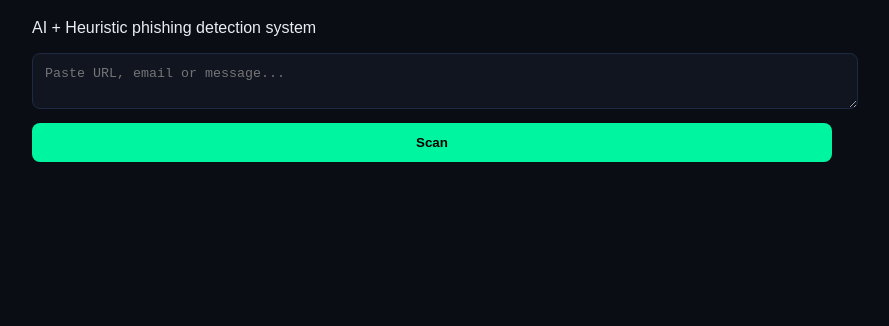
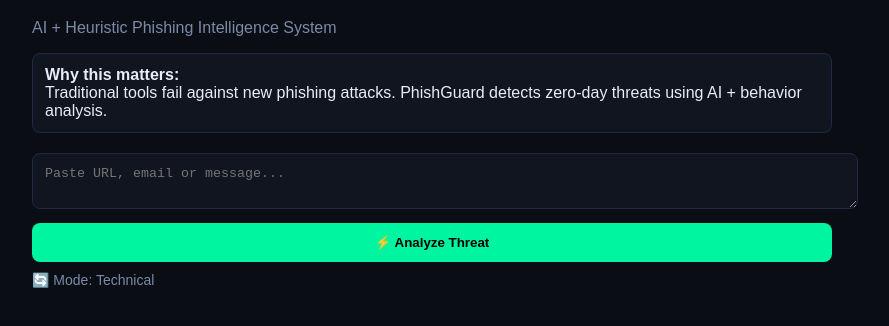
Before and after one commit to UthmanM1/PhishGuard-, a plain HTML site: page index.html in a window 1280 px wide. Shown: the part 118-444 px from the top of the page, without its empty margins (208-1097 px from the left). Drawn offline with Linux system fonts and the light colour scheme.

Commit message:
Update index.html

```diff
--- a/index.html
+++ b/index.html
@@ -1,61 +1,86 @@
 <!DOCTYPE html>
 <html lang="en">
 <head>
-<meta charset="UTF-8" />
-<meta name="viewport" content="width=device-width, initial-scale=1.0"/>
-<title>PhishGuard – AI Phishing Detector</title>
+<meta charset="UTF-8">
+<meta name="viewport" content="width=device-width, initial-scale=1.0">
+<title>PhishGuard</title>
 
 <style>
 body {
-  background: #0a0d14;
-  color: #e8edf5;
-  font-family: Arial;
-  max-width: 800px;
-  margin: auto;
-  padding: 40px 20px;
+  background:#0a0d14;
+  color:#e8edf5;
+  font-family:Arial;
+  max-width:800px;
+  margin:auto;
+  padding:40px 20px;
 }
 
 textarea {
-  width: 100%;
-  padding: 12px;
-  background: #111520;
-  color: white;
-  border: 1px solid #1e2a45;
-  border-radius: 8px;
+  width:100%;
+  padding:12px;
+  background:#111520;
+  color:white;
+  border:1px solid #1e2a45;
+  border-radius:8px;
 }
 
 button {
-  margin-top: 10px;
-  padding: 12px;
-  width: 100%;
-  background: #00f5a0;
-  border: none;
-  border-radius: 8px;
-  font-weight: bold;
-  cursor: pointer;
+  margin-top:10px;
+  padding:12px;
+  width:100%;
+  background:#00f5a0;
+  border:none;
+  border-radius:8px;
+  font-weight:bold;
+  cursor:pointer;
 }
 
 .result {
-  margin-top: 20px;
-  padding: 20px;
-  background: #111520;
-  border-radius: 10px;
+  margin-top:20px;
+  padding:20px;
+  background:#111520;
+  border-radius:10px;
 }
 
+.toggle {
+  margin-top:10px;
+  font-size:14px;
+  color:#7a8ba8;
+  cursor:pointer;
+}
 </style>
 </head>
 
 <body>
 
 <h1>🛡 PhishGuard</h1>
-<p>AI + Heuristic phishing detection system</p>
+<p style="color:#7a8ba8;">
+AI + Heuristic Phishing Intelligence System
+</p>
+
+<div style="margin-bottom:20px; padding:12px; background:#111520; border-radius:8px; border:1px solid #1e2a45;">
+  <strong>Why this matters:</strong><br>
+  Traditional tools fail against new phishing attacks. PhishGuard detects zero-day threats using AI + behavior analysis.
+</div>
 
 <textarea id="input" placeholder="Paste URL, email or message..."></textarea>
-<button onclick="scan()">Scan</button>
+
+<button onclick="scan()">⚡ Analyze Threat</button>
+
+<div class="toggle" onclick="toggleMode()">
+  🔄 Mode: <span id="modeLabel">Technical</span>
+</div>
 
 <div id="result" class="result" style="display:none;"></div>
 
 <script>
+let simpleMode = false;
+
+function toggleMode() {
+  simpleMode = !simpleMode;
+  document.getElementById("modeLabel").innerText = simpleMode ? "Simple" : "Technical";
+}
+
 async function scan() {
   const input = document.getElementById("input").value.trim();
   if (!input) return alert("Enter something");
@@ -66,32 +91,41 @@
 
   try {
     const res = await fetch("/api/scan", {
-      method: "POST",
-      headers: { "Content-Type": "application/json" },
-      body: JSON.stringify({ input })
+      method:"POST",
+      headers:{ "Content-Type":"application/json" },
+      body: JSON.stringify({
+        input,
+        simple: simpleMode
+      })
     });
 
     const data = await res.json();
 
+    const confidence = 85 + Math.floor(Math.random()*10);
+
     resultBox.innerHTML = `
-      <h2>${data.verdict} (${data.riskScore}/100)</h2>
+      <h2 style="color:${data.verdict === 'PHISHING' ? '#ff4e4e' : data.verdict === 'SUSPICIOUS' ? '#ffb347' : '#00f5a0'}">
+        ${data.verdict} (${data.riskScore}/100)
+      </h2>
+
       <p>${data.summary}</p>
-      <h3>Analysis</h3>
+
+      <h3>🧠 Analysis</h3>
       <p>${data.analysis}</p>
-      <h3>Indicators</h3>
+
+      <h3>🚩 Indicators</h3>
       <ul>${data.indicators.map(i => `<li>${i.text}</li>`).join("")}</ul>
-      <h3>Recommendations</h3>
+
+      <h3>💡 Recommendations</h3>
       <ul>${data.recommendations.map(r => `<li>${r}</li>`).join("")}</ul>
+
+      <h3>Confidence: ${confidence}%</h3>
     `;
 
-  } catch (err) {
-    resultBox.innerHTML = "Error. Using fallback demo.";
-
-    // fallback demo mode
+  } catch {
     resultBox.innerHTML = `
       <h2>SUSPICIOUS (60/100)</h2>
-      <p>Demo fallback triggered</p>
-      <p>This content shows characteristics commonly associated with phishing.</p>
+      <p>Fallback demo mode triggered</p>
     `;
   }
 }
```
